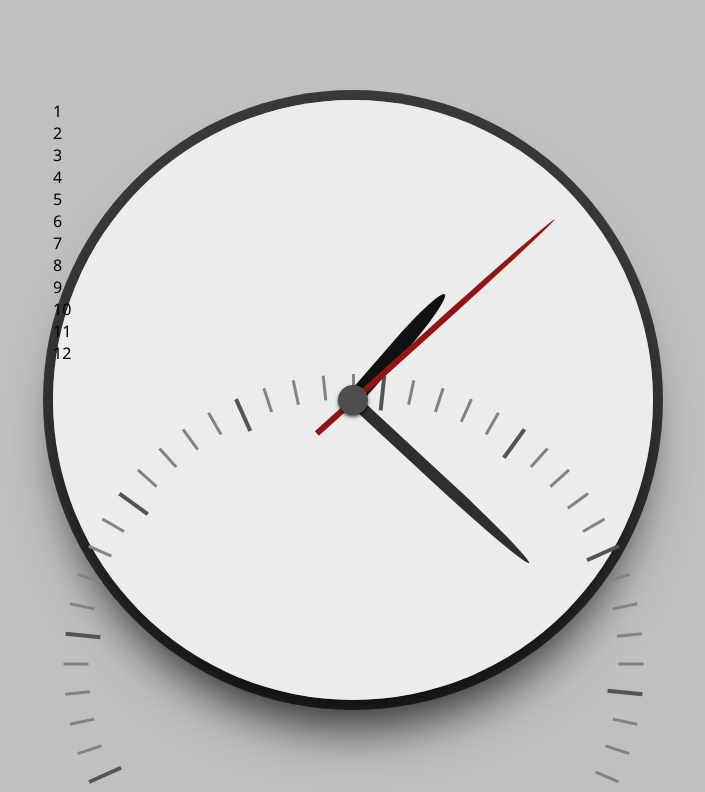
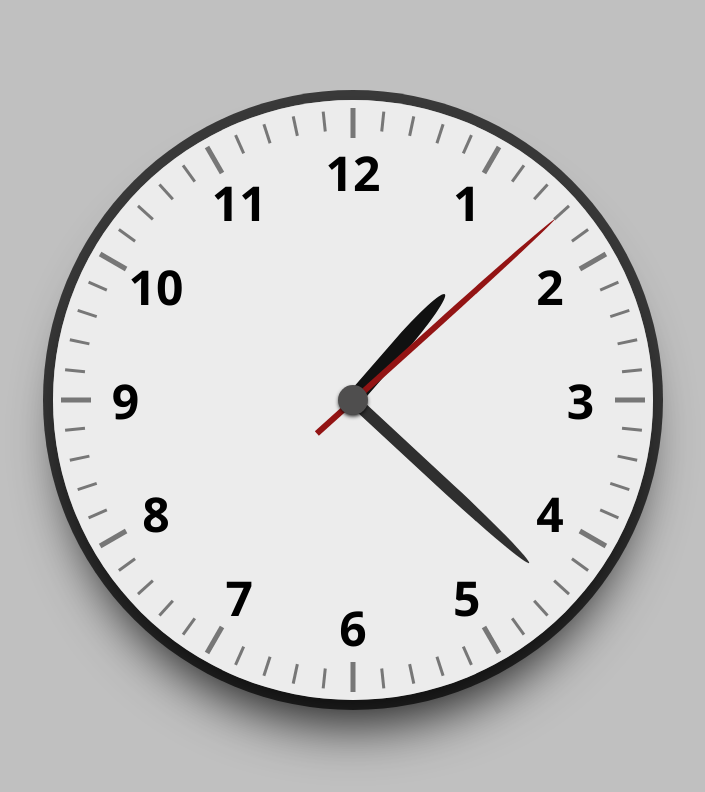
Before and after one commit to nat-rose/analog_clock_final, a plain HTML site: page index.html in a window 1280 px wide. Shown: the top 792 px of the page, without its empty margins (287-992 px from the left). Drawn offline with Linux system fonts and the light colour scheme.

Commit message:
Update main.css

```diff
--- a/main.css
+++ b/main.css
@@ -14,13 +14,37 @@
 }
 
 .clock {
-    position: absolute;
+    position: relative;
     background: rgba(255, 255, 255, 0.7);
     width: 600px;
     height: 600px;
     border-radius: 50%;
     box-shadow: 0 0 0 10px rgba(0, 0, 0, 0.7),
                 0 3vw 4vw -1vw  rgba(0, 0, 0, 0.8) ;
+}
+
+.num{
+    position: absolute;
+    width: 100%;
+    height: 100%;
+    top: 0;
+    left: 0;
+    text-align: center;
+    font-size: 3rem;
+    font-weight: 700;
+    padding: 40px;
+}
+
+.num::after{
+    content: '';
+    position: absolute;
+    width: 5px;
+    height: 30px;
+    margin-top: 8px;
+    top: 0;
+    left: 50%;
+    transform: translate(-50%);
+    background-color: #777;
 }
 
 .hands > div {
@@ -83,82 +107,82 @@
     z-index: 4;
 }
 
-.hour12 {
-    top: 45px;
-    left: 50%;
-    transform: translateX(-50%);
+.num1 {
+    transform: rotate(30deg);
 }
-.hour1 {
-    left: 70%;
-    top: 83px;
-    transform: translateX(-50%);
+.num1 div{
+    transform: rotate(-30deg);
 }
-.hour2 {
-    left: 83%;
-    top: 160px;
-    transform: translateX(-50%);
+.num2 {
+    transform: rotate(60deg);
 }
-.hour3 {
-    top: 50%;
-    right: 50px;
-    transform: translateY(-50%);
+.num2 div{
+    transform: rotate(-60deg);
 }
-.hour4 {
-    bottom: 150px;
-    left: 83%;
-    transform: translateX(-50%);
+.num3 {
+    transform: rotate(90deg);
 }
-.hour5 {
-    bottom: 12%;
-    right: 25%;
-    transform: translateX(-50%);
+.num3 div{
+    transform: rotate(-90deg);
 }
-.hour6 {
-    bottom: 40px;
-    left: 50%;
-    transform: translateX(-50%);
+.num4 {
+    transform: rotate(120deg);
 }
-.hour7 {
-    bottom: 12%;
-    left: 31%;
-    transform: translateX(-50%);
+.num4 div{
+    transform: rotate(-120deg);
 }
-.hour8 {
-    bottom: 150px;
-    left: 18%;
-    transform: translateX(-50%);
+.num5 {
+    transform: rotate(150deg);
 }
-.hour9 {
-    top: 50%;
-    left: 65px;
-    transform: translateY(-50%);
+.num5 div{
+    transform: rotate(-150deg);
 }
-.hour10 {
-    left: 20%;
-    top: 160px;
-    transform: translateX(-50%);
+.num6 {
+    transform: rotate(180deg);
 }
-.hour11 {
-    left: 30%;
-    top: 81px;
-    transform: translateX(-50%);
+.num6 div{
+    transform: rotate(-180deg);
 }
+.num7 {
+    transform: rotate(210deg);
+}
+.num7 div{
+    transform: rotate(-210deg);
+}
+.num8 {
+    transform: rotate(240deg);
+}
+.num8 div{
+    transform: rotate(-240deg);
+}
+.num9 {
+    transform: rotate(270deg);
+}
+.num9 div{
+    transform: rotate(-270deg);
+}
+.num10 {
+    transform: rotate(300deg);
+}
+.num10 div{
+    transform: rotate(-300deg);
+}
+.num11 {
+    transform: rotate(330deg);
+}
+.num11 div{
+    transform: rotate(-330deg);
+}
+
 
 .diallines {
     position: absolute;
     z-index: 2;
     width: 3px;
-    height: 25px;
-    background: rgb(132, 131, 131);
+    height: 20px;
+    background: #777;
     left: 50%;
     margin-left: -1px;
     margin-top: 10px;
     transform-origin: 50% 290px;
 }
-
-.diallines:nth-of-type(5n) {
-    width: 4px;
-    height: 35px;
-    background: rgb(84, 84, 84);
-
-}
```
